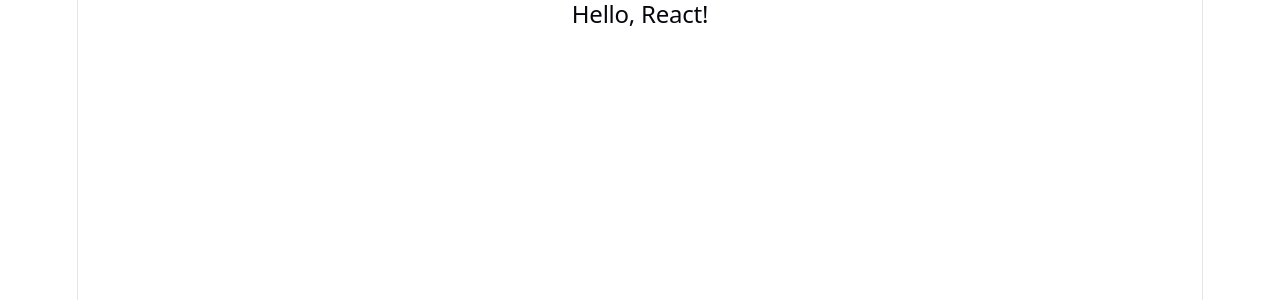
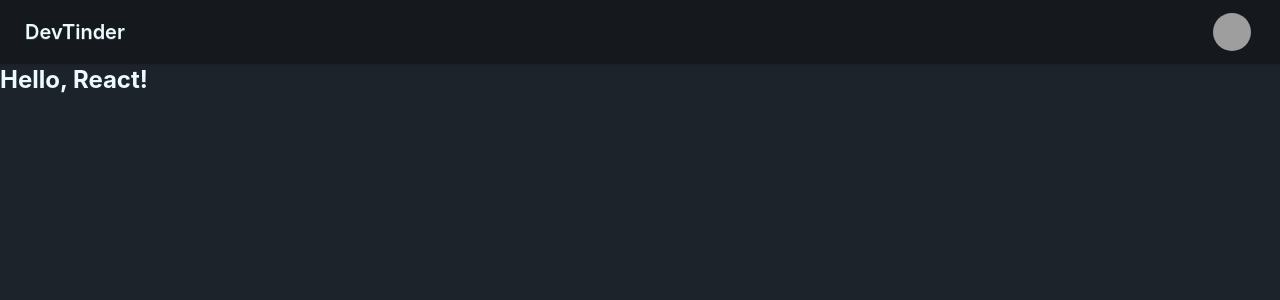
Before and after one commit to chinarayudu-katta/devTinder-web, a React (Vite) app: page / in a window 1280 px wide. Shown: the top 300 px of the page. Built offline with nearby package versions, Linux system fonts and the light colour scheme; grey boxes are pictures that could not be loaded.

Commit message:
tailwind + daisyUI and navbar

```diff
--- a/index.html
+++ b/index.html
@@ -1,5 +1,5 @@
 <!doctype html>
-<html lang="en">
+<html lang="en" data-theme="dark">
   <head>
     <meta charset="UTF-8" />
     <link rel="icon" type="image/svg+xml" href="/favicon.svg" />
--- a/package.json
+++ b/package.json
@@ -10,6 +10,7 @@
     "preview": "vite preview"
   },
   "dependencies": {
+    "@tailwindcss/postcss": "^4.3.3",
     "react": "^19.2.8",
     "react-dom": "^19.2.8"
   },
@@ -18,10 +19,14 @@
     "@types/react": "^19.2.18",
     "@types/react-dom": "^19.2.4",
     "@vitejs/plugin-react": "^6.1.0",
+    "autoprefixer": "^10.5.5",
+    "daisyui": "^5.7.28",
     "eslint": "^10.9.0",
     "eslint-plugin-react-hooks": "^7.1.1",
     "eslint-plugin-react-refresh": "^0.5.4",
     "globals": "^17.11.0",
+    "postcss": "^8.5.28",
+    "tailwindcss": "^4.3.3",
     "vite": "^8.2.2"
   }
 }
--- /dev/null
+++ b/postcss.config.mjs
@@ -0,0 +1,7 @@
+const config = {
+  plugins: {
+    "@tailwindcss/postcss": {},
+  },
+};
+
+export default config;
--- a/src/App.jsx
+++ b/src/App.jsx
@@ -3,7 +3,35 @@
 
   return (
     <>
-      <h2>Hello, React!</h2>
+      <div className="navbar bg-base-300 shadow-sm">
+  <div className="flex-1">
+    <a className="btn btn-ghost text-xl">DevTinder</a>
+  </div>
+  <div className="flex gap-2">
+    <div className="dropdown dropdown-end mx-5">
+      <div tabIndex={0} role="button" className="btn btn-ghost btn-circle avatar">
+        <div className="w-10 rounded-full">
+          <img
+            alt="Tailwind CSS Navbar component"
+            src="https://img.daisyui.com/images/stock/photo-1534528741775-53994a69daeb.webp" />
+        </div>
+      </div>
+      <ul
+        tabIndex={-1}
+        className="menu menu-sm dropdown-content bg-base-100 rounded-box z-1 mt-3 w-52 p-2 shadow">
+        <li>
+          <a className="justify-between">
+            Profile
+            <span className="badge">New</span>
+          </a>
+        </li>
+        <li><a>Settings</a></li>
+        <li><a>Logout</a></li>
+      </ul>
+    </div>
+  </div>
+</div>
+      <h2 className="text-2xl font-bold">Hello, React!</h2>
     </>
   )
 }
--- a/src/index.css
+++ b/src/index.css
@@ -1,111 +1,5 @@
-:root {
-  --text: #6b6375;
-  --text-h: #08060d;
-  --bg: #fff;
-  --border: #e5e4e7;
-  --code-bg: #f4f3ec;
-  --accent: #aa3bff;
-  --accent-bg: rgba(170, 59, 255, 0.1);
-  --accent-border: rgba(170, 59, 255, 0.5);
-  --social-bg: rgba(244, 243, 236, 0.5);
-  --shadow:
-    rgba(0, 0, 0, 0.1) 0 10px 15px -3px, rgba(0, 0, 0, 0.05) 0 4px 6px -2px;
+@import "tailwindcss";
 
-  --sans: system-ui, 'Segoe UI', Roboto, sans-serif;
-  --heading: system-ui, 'Segoe UI', Roboto, sans-serif;
-  --mono: ui-monospace, Consolas, monospace;
-
-  font: 18px/145% var(--sans);
-  letter-spacing: 0.18px;
-  color-scheme: light dark;
-  color: var(--text);
-  background: var(--bg);
-  font-synthesis: none;
-  text-rendering: optimizeLegibility;
-  -webkit-font-smoothing: antialiased;
-  -moz-osx-font-smoothing: grayscale;
-
-  @media (max-width: 1024px) {
-    font-size: 16px;
-  }
+@plugin "daisyui" {
+  themes: light --default, dark --prefersdark;
 }
-
-@media (prefers-color-scheme: dark) {
-  :root {
-    --text: #9ca3af;
-    --text-h: #f3f4f6;
-    --bg: #16171d;
-    --border: #2e303a;
-    --code-bg: #1f2028;
-    --accent: #c084fc;
-    --accent-bg: rgba(192, 132, 252, 0.15);
-    --accent-border: rgba(192, 132, 252, 0.5);
-    --social-bg: rgba(47, 48, 58, 0.5);
-    --shadow:
-      rgba(0, 0, 0, 0.4) 0 10px 15px -3px, rgba(0, 0, 0, 0.25) 0 4px 6px -2px;
-  }
-
-  #social .button-icon {
-    filter: invert(1) brightness(2);
-  }
-}
-
-body {
-  margin: 0;
-}
-
-#root {
-  width: 1126px;
-  max-width: 100%;
-  margin: 0 auto;
-  text-align: center;
-  border-inline: 1px solid var(--border);
-  min-height: 100svh;
-  display: flex;
-  flex-direction: column;
-  box-sizing: border-box;
-}
-
-h1,
-h2 {
-  font-family: var(--heading);
-  font-weight: 500;
-  color: var(--text-h);
-}
-
-h1 {
-  font-size: 56px;
-  letter-spacing: -1.68px;
-  margin: 32px 0;
-  @media (max-width: 1024px) {
-    font-size: 36px;
-    margin: 20px 0;
-  }
-}
-h2 {
-  font-size: 24px;
-  line-height: 118%;
-  letter-spacing: -0.24px;
-  margin: 0 0 8px;
-  @media (max-width: 1024px) {
-    font-size: 20px;
-  }
-}
-p {
-  margin: 0;
-}
-
-code,
-.counter {
-  font-family: var(--mono);
-  display: inline-flex;
-  border-radius: 4px;
-  color: var(--text-h);
-}
-
-code {
-  font-size: 15px;
-  line-height: 135%;
-  padding: 4px 8px;
-  background: var(--code-bg);
-}
```
Also changed, not shown: 2 other files (tests, documents, lock files or other folders).
